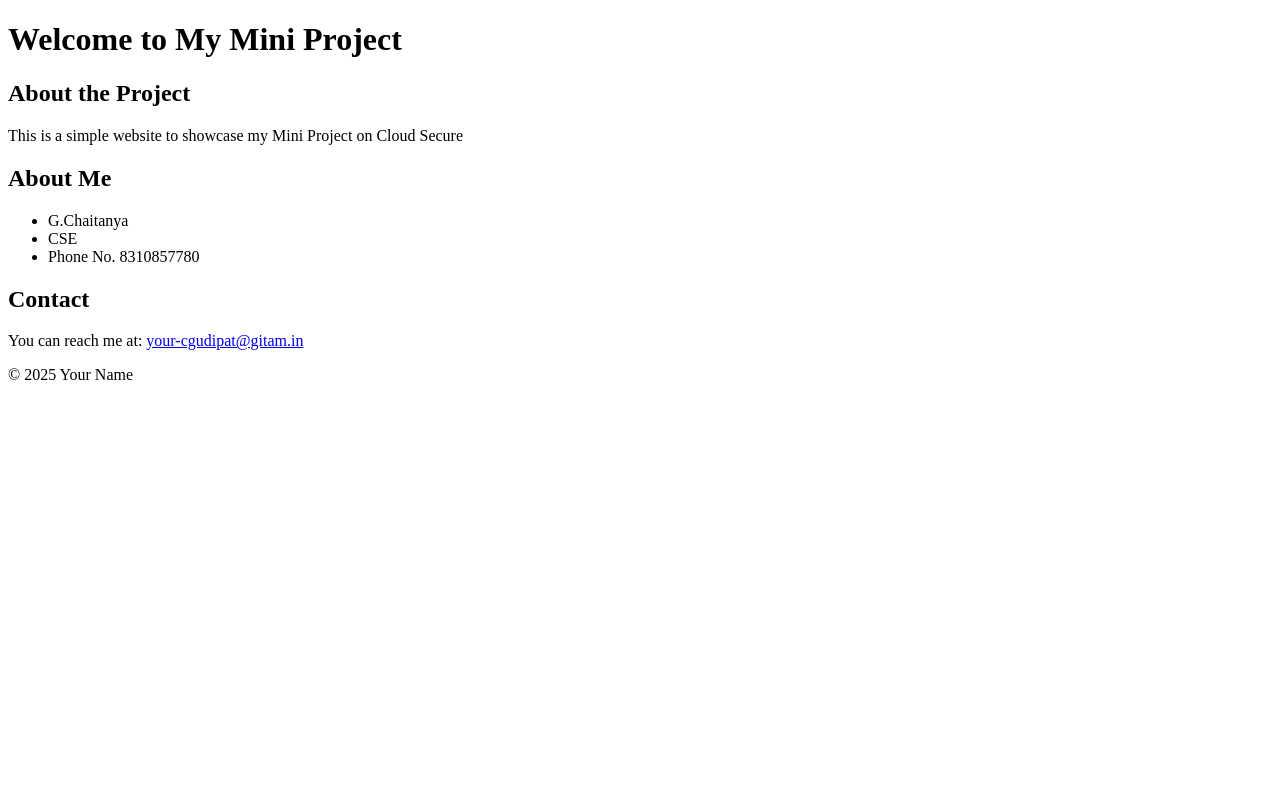
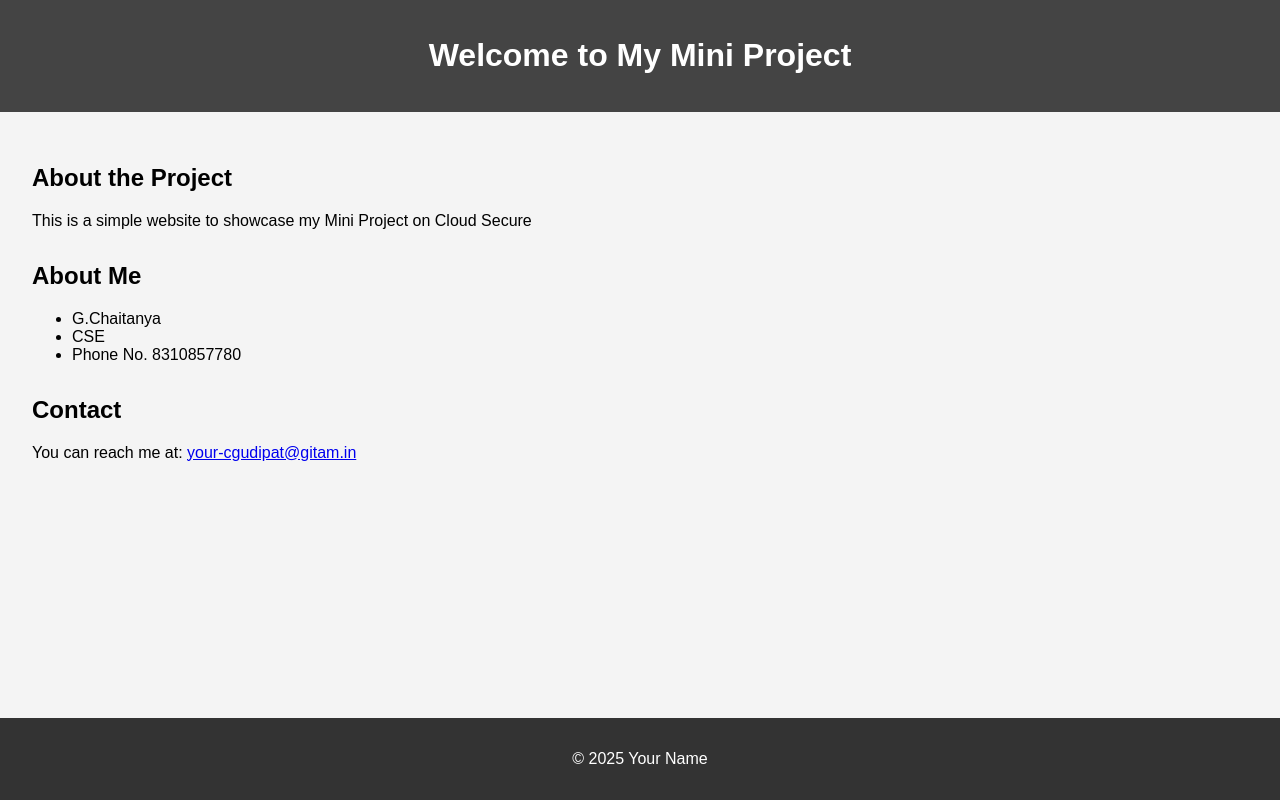
Before and after one commit to chaitanya895/website, a plain HTML site: page index.html in a window 1280 px wide. Drawn offline with Linux system fonts and the light colour scheme.

Commit message:
Update styles.css

```diff
--- a/styles.css
+++ b/styles.css
@@ -1,29 +1,31 @@
-// styles.css
 body {
+    font-family: Arial, sans-serif;
     margin: 0;
-    font-family: Arial, sans-serif;
-    background-color: #f4f4f9;
-    display: flex;
-    justify-content: center;
-    align-items: center;
-    height: 100vh;
+    padding: 0;
+    background-color: #f4f4f4;
 }
 
-.container {
+header {
+    background-color: #444;
+    color: #fff;
+    padding: 1em 0;
     text-align: center;
-    background: white;
-    padding: 20px;
-    border-radius: 10px;
-    box-shadow: 0 4px 6px rgba(0, 0, 0, 0.1);
 }
 
-.title {
-    font-size: 2rem;
-    color: #333;
-    margin-bottom: 10px;
+main {
+    padding: 2em;
 }
 
-.registration {
-    font-size: 1.2rem;
-    color: #555;
+section {
+    margin-bottom: 2em;
 }
+
+footer {
+    background-color: #333;
+    color: #fff;
+    text-align: center;
+    padding: 1em 0;
+    position: fixed;
+    width: 100%;
+    bottom: 0;
+}
```
